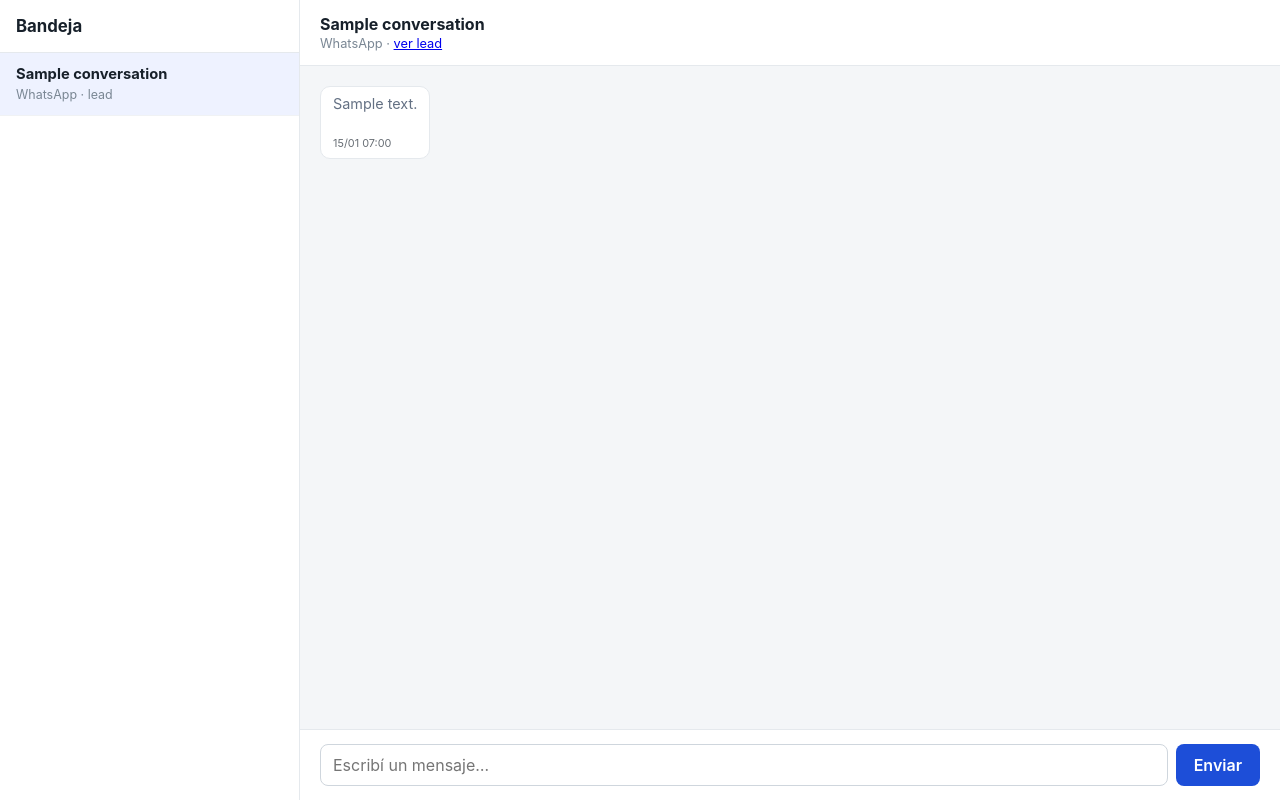
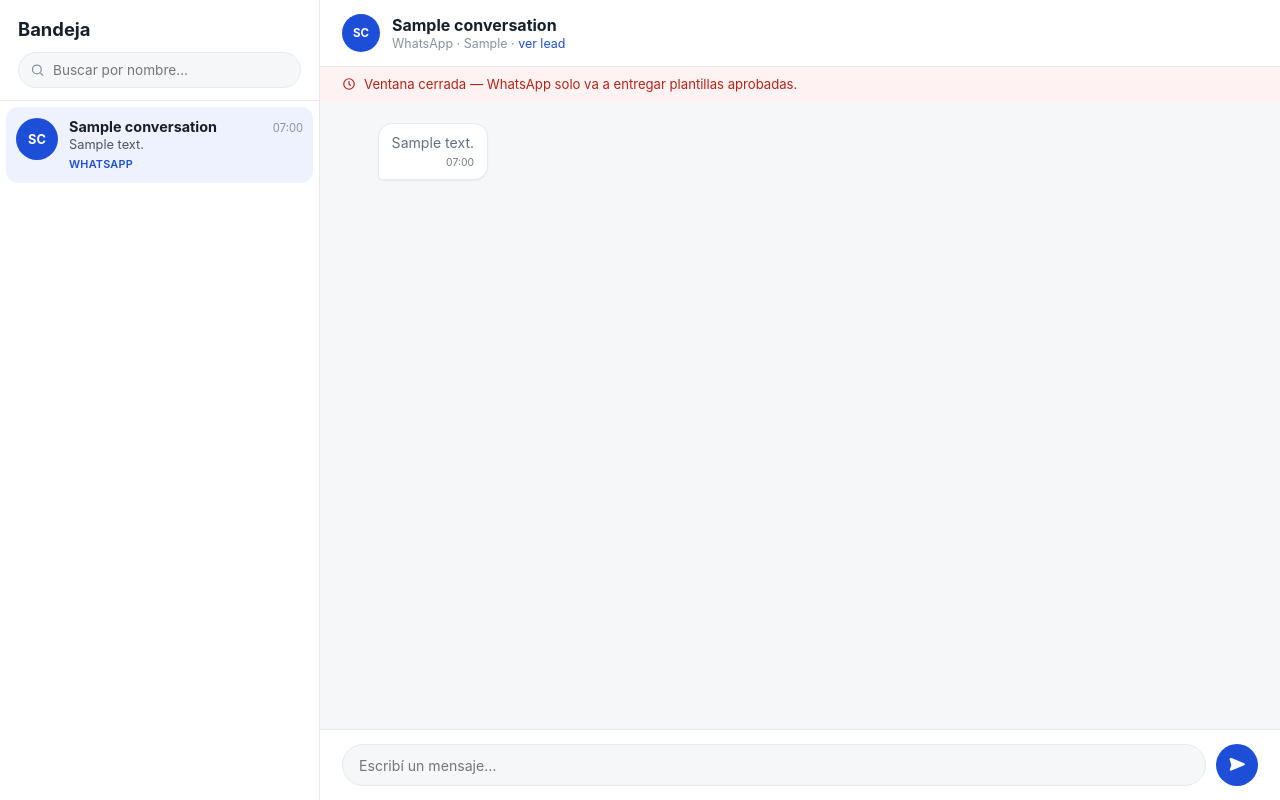
Before and after one commit to Koreskill/Whatsapp-Koreskill-2026, a Django app: page /chat/1/ in a window 1280 px wide. Run offline with Django 5.2, Linux system fonts and the light colour scheme; a user stored in the database is signed in; tables that the repository leaves empty hold one stand-in row (values such as "Sample post"); some libraries are stand-ins or nearby versions.

Commit message:
Rediseñar la vista de chat: avatares, vista previa y banner de 24h
Solo cambios visuales sobre la estructura ya armada. Se agregan tres
propiedades de solo lectura a Conversation (last_message, window_open,
initials) para poder mostrar la vista previa del ultimo mensaje y si
la ventana de 24h de WhatsApp sigue abierta; no requieren migracion.

Co-Authored-By: Claude Sonnet 5 <noreply@anthropic.com>

```diff
--- a/templates/crm/_conversations.html
+++ b/templates/crm/_conversations.html
@@ -1,10 +1,20 @@
-{% load static %}
 <ul class="conv-list">
     {% for c in conversations %}
-    <li class="conv-item{% if conversation and conversation.pk == c.pk %} active{% endif %}">
+    <li class="conv-item{% if conversation and conversation.pk == c.pk %} active{% endif %}" data-name="{{ c.contact_name|default:c.contact_identifier }}">
         <a href="{% url 'chat-detail' c.pk %}">
-            <strong>{{ c }}</strong>
-            <span class="conv-meta">{{ c.get_platform_display|default:c.platform }}{% if c.lead %} · lead{% endif %}</span>
+            <span class="avatar">{{ c.initials }}</span>
+            <span class="conv-body">
+                <span class="conv-top">
+                    <span class="conv-name">{{ c }}</span>
+                    {% with lm=c.last_message %}
+                    <span class="conv-time">{% if lm %}{{ lm.sent_at|default:lm.created_at|date:"H:i" }}{% endif %}</span>
+                    {% endwith %}
+                </span>
+                {% with lm=c.last_message %}
+                <p class="conv-preview">{% if lm %}{{ lm.text|default:"(sin texto)"|truncatechars:42 }}{% else %}Sin mensajes todavía{% endif %}</p>
+                {% endwith %}
+                <span class="conv-platform">{{ c.get_platform_display|default:c.platform }}</span>
+            </span>
         </a>
     </li>
     {% empty %}
--- a/templates/crm/_messages.html
+++ b/templates/crm/_messages.html
@@ -1,7 +1,7 @@
 {% for m in thread %}
 <div class="msg msg-{{ m.direction }}">
     <p>{{ m.text }}</p>
-    <span class="msg-meta">{{ m.sent_at|default:m.created_at|date:"d/m H:i" }}</span>
+    <span class="msg-meta">{{ m.sent_at|default:m.created_at|date:"H:i" }}</span>
 </div>
 {% empty %}
 <p class="thread-empty">Todavía no hay mensajes en esta conversación.</p>
--- a/templates/crm/chat_base.html
+++ b/templates/crm/chat_base.html
@@ -5,36 +5,102 @@
 {% block extra_head %}
 <script src="https://unpkg.com/htmx.org@1.9.12" defer></script>
 <style>
-  .chat-layout { display: flex; height: 100vh; }
-  .chat-sidebar { width: 300px; flex-shrink: 0; background: #fff; border-right: 1px solid #e5e9ed; overflow-y: auto; }
-  .chat-sidebar h1 { font-size: 1.05rem; margin: 0; padding: 16px; border-bottom: 1px solid #e5e9ed; }
-  .conv-list { list-style: none; margin: 0; padding: 0; }
-  .conv-item a { display: block; padding: 12px 16px; text-decoration: none; color: inherit; border-bottom: 1px solid #f0f2f4; }
-  .conv-item a:hover, .conv-item.active a { background: #eef2ff; }
-  .conv-item strong { display: block; font-size: .92rem; }
-  .conv-meta { font-size: .78rem; color: #7a8794; }
-  .conv-empty { padding: 16px; color: #7a8794; font-size: .85rem; }
+  :root {
+    --brand: #1d4ed8;
+    --brand-soft: #eef2ff;
+    --ink: #17202a;
+    --ink-2: #4b5563;
+    --ink-3: #8792a2;
+    --line: #e7eaee;
+    --bg: #f6f7f9;
+    --bubble-in: #ffffff;
+    --bubble-out: #dcf5e3;
+    --bubble-out-ink: #14532d;
+  }
+
+  .chat-layout { display: flex; height: 100vh; background: var(--bg); }
+
+  /* Sidebar */
+  .chat-sidebar { width: 320px; flex-shrink: 0; background: #fff; border-right: 1px solid var(--line); display: flex; flex-direction: column; }
+  .sidebar-head { padding: 18px 18px 12px; border-bottom: 1px solid var(--line); }
+  .sidebar-head h1 { margin: 0 0 12px; font-size: 1.15rem; font-weight: 700; }
+  .sidebar-search { position: relative; }
+  .sidebar-search input { width: 100%; border: 1px solid var(--line); background: var(--bg); border-radius: 999px; padding: 9px 14px 9px 34px; font: inherit; font-size: .85rem; }
+  .sidebar-search input:focus { outline: none; border-color: var(--brand); background: #fff; }
+  .sidebar-search svg { position: absolute; left: 12px; top: 50%; transform: translateY(-50%); width: 15px; height: 15px; color: var(--ink-3); }
+
+  .conv-list { list-style: none; margin: 0; padding: 6px; overflow-y: auto; flex: 1; }
+  .conv-item { border-radius: 12px; }
+  .conv-item a { display: flex; gap: 11px; align-items: flex-start; padding: 11px 10px; text-decoration: none; color: inherit; border-radius: 12px; }
+  .conv-item a:hover { background: var(--bg); }
+  .conv-item.active a { background: var(--brand-soft); }
+  .conv-empty { padding: 24px 14px; color: var(--ink-3); font-size: .85rem; text-align: center; }
+
+  .avatar { width: 42px; height: 42px; border-radius: 50%; background: var(--brand); color: #fff; display: flex; align-items: center; justify-content: center; font-weight: 700; font-size: .8rem; flex-shrink: 0; }
+  .conv-body { min-width: 0; flex: 1; }
+  .conv-top { display: flex; justify-content: space-between; gap: 8px; align-items: baseline; }
+  .conv-name { font-weight: 650; font-size: .9rem; white-space: nowrap; overflow: hidden; text-overflow: ellipsis; }
+  .conv-time { font-size: .7rem; color: var(--ink-3); flex-shrink: 0; }
+  .conv-preview { margin: 2px 0 0; font-size: .8rem; color: var(--ink-2); white-space: nowrap; overflow: hidden; text-overflow: ellipsis; }
+  .conv-platform { display: inline-block; margin-top: 4px; font-size: .68rem; font-weight: 600; letter-spacing: .02em; text-transform: uppercase; color: var(--brand); }
+
+  /* Main column */
   .chat-main { flex: 1; display: flex; flex-direction: column; min-width: 0; }
-  .chat-header { padding: 14px 20px; border-bottom: 1px solid #e5e9ed; background: #fff; }
+  .chat-empty { margin: auto; color: var(--ink-3); font-size: .95rem; }
+
+  .chat-header { display: flex; align-items: center; gap: 12px; padding: 14px 22px; border-bottom: 1px solid var(--line); background: #fff; }
+  .chat-header .avatar { width: 38px; height: 38px; font-size: .72rem; }
   .chat-header h2 { margin: 0; font-size: 1rem; }
-  .chat-header p { margin: 2px 0 0; font-size: .8rem; color: #7a8794; }
-  #thread-messages { flex: 1; overflow-y: auto; padding: 20px; display: flex; flex-direction: column; gap: 8px; background: #f4f6f8; }
-  .msg { max-width: 60%; padding: 8px 12px; border-radius: 10px; font-size: .9rem; }
-  .msg-in { align-self: flex-start; background: #fff; border: 1px solid #e5e9ed; }
-  .msg-out { align-self: flex-end; background: #1d4ed8; color: #fff; }
-  .msg-meta { display: block; font-size: .68rem; opacity: .65; margin-top: 4px; }
-  .thread-empty, .chat-empty { color: #7a8794; padding: 24px; }
-  .send-error { color: #b42318; font-size: .82rem; padding: 0 20px 8px; }
-  .composer { display: flex; gap: 8px; padding: 14px 20px; border-top: 1px solid #e5e9ed; background: #fff; }
-  .composer input { flex: 1; border: 1px solid #cfd6dd; border-radius: 8px; padding: 10px 12px; font: inherit; }
-  .composer button { border: 0; border-radius: 8px; padding: 10px 18px; background: #1d4ed8; color: #fff; font: inherit; font-weight: 600; cursor: pointer; width: auto; margin: 0; }
+  .chat-header p { margin: 1px 0 0; font-size: .78rem; color: var(--ink-3); }
+  .chat-header a { color: var(--brand); text-decoration: none; }
+
+  .window-banner { display: flex; align-items: center; gap: 8px; padding: 9px 22px; font-size: .82rem; }
+  .window-banner.open { background: #ecfdf3; color: #027a48; }
+  .window-banner.closed { background: #fef3f2; color: #b42318; }
+  .window-banner svg { width: 14px; height: 14px; flex-shrink: 0; }
+
+  #thread-messages { flex: 1; overflow-y: auto; padding: 22px 6% ; display: flex; flex-direction: column; gap: 6px; }
+  .msg { max-width: 62%; padding: 9px 13px; border-radius: 14px; font-size: .88rem; line-height: 1.4; box-shadow: 0 1px 2px rgba(16, 24, 40, .05); }
+  .msg-in { align-self: flex-start; background: var(--bubble-in); border: 1px solid var(--line); border-bottom-left-radius: 4px; }
+  .msg-out { align-self: flex-end; background: var(--bubble-out); color: var(--bubble-out-ink); border-bottom-right-radius: 4px; }
+  .msg p { margin: 0; white-space: pre-wrap; word-break: break-word; }
+  .msg-meta { display: block; text-align: right; font-size: .65rem; opacity: .6; margin-top: 3px; }
+  .thread-empty { margin: auto; color: var(--ink-3); font-size: .85rem; }
+  .send-error { color: #b42318; font-size: .8rem; padding: 0 22px 8px; }
+
+  .composer { display: flex; gap: 10px; padding: 14px 22px; border-top: 1px solid var(--line); background: #fff; }
+  .composer input { flex: 1; border: 1px solid var(--line); background: var(--bg); border-radius: 999px; padding: 11px 16px; font: inherit; font-size: .88rem; }
+  .composer input:focus { outline: none; border-color: var(--brand); background: #fff; }
+  .composer button { border: 0; border-radius: 999px; width: 42px; height: 42px; flex-shrink: 0; background: var(--brand); color: #fff; display: flex; align-items: center; justify-content: center; cursor: pointer; margin: 0; padding: 0; }
+  .composer button svg { width: 18px; height: 18px; }
+
+  @media (max-width: 760px) {
+    .chat-sidebar { width: 100%; }
+    .chat-layout.has-conversation .chat-sidebar { display: none; }
+    .chat-layout:not(.has-conversation) .chat-main { display: none; }
+  }
 </style>
+<script>
+  function filterConversations(term) {
+    term = term.trim().toLowerCase();
+    document.querySelectorAll(".conv-item").forEach(function (item) {
+      var name = (item.dataset.name || "").toLowerCase();
+      item.style.display = !term || name.includes(term) ? "" : "none";
+    });
+  }
+</script>
 {% endblock %}
 
 {% block content %}
-<div class="chat-layout">
+<div class="chat-layout{% if conversation %} has-conversation{% endif %}">
     <aside class="chat-sidebar">
-        <h1>Bandeja</h1>
+        <div class="sidebar-head">
+            <h1>Bandeja</h1>
+            <div class="sidebar-search">
+                <svg viewBox="0 0 24 24" fill="none" stroke="currentColor" stroke-width="2"><circle cx="11" cy="11" r="7"/><path d="m21 21-4.3-4.3"/></svg>
+                <input type="text" placeholder="Buscar por nombre…" oninput="filterConversations(this.value)">
+            </div>
+        </div>
         {% include "crm/_conversations.html" %}
     </aside>
     <section class="chat-main">
--- a/templates/crm/chat_detail.html
+++ b/templates/crm/chat_detail.html
@@ -4,12 +4,29 @@
 
 {% block chat_main %}
 <header class="chat-header">
-    <h2>{{ conversation }}</h2>
-    <p>
-        {{ conversation.get_platform_display|default:conversation.platform }}
-        {% if conversation.lead %} · <a href="{% url 'admin:crm_lead_change' conversation.lead_id %}">ver lead</a>{% endif %}
-    </p>
+    <span class="avatar">{{ conversation.initials }}</span>
+    <div>
+        <h2>{{ conversation }}</h2>
+        <p>
+            {{ conversation.get_platform_display|default:conversation.platform }}
+            {% if conversation.contact_identifier %} · {{ conversation.contact_identifier }}{% endif %}
+            {% if conversation.lead %} · <a href="{% url 'admin:crm_lead_change' conversation.lead_id %}">ver lead</a>{% endif %}
+        </p>
+    </div>
 </header>
+
+{% if conversation.window_open %}
+<div class="window-banner open">
+    <svg viewBox="0 0 24 24" fill="none" stroke="currentColor" stroke-width="2"><circle cx="12" cy="12" r="9"/><path d="M12 7v5l3 3"/></svg>
+    Ventana de 24 h abierta — podés escribir libremente.
+</div>
+{% else %}
+<div class="window-banner closed">
+    <svg viewBox="0 0 24 24" fill="none" stroke="currentColor" stroke-width="2"><circle cx="12" cy="12" r="9"/><path d="M12 7v5l3 3"/></svg>
+    Ventana cerrada — WhatsApp solo va a entregar plantillas aprobadas.
+</div>
+{% endif %}
+
 <div id="thread-messages">
     {% include "crm/_messages.html" %}
 </div>
@@ -22,6 +39,8 @@
 >
     {% csrf_token %}
     <input type="text" name="text" placeholder="Escribí un mensaje…" autocomplete="off" required>
-    <button type="submit">Enviar</button>
+    <button type="submit" aria-label="Enviar">
+        <svg viewBox="0 0 24 24" fill="currentColor"><path d="M2.94 2.94a1.5 1.5 0 0 1 1.63-.33l17 7a1.5 1.5 0 0 1 0 2.78l-17 7a1.5 1.5 0 0 1-2.07-1.74L4.5 12 2.5 5.35a1.5 1.5 0 0 1 .44-2.41Z"/></svg>
+    </button>
 </form>
 {% endblock %}
```
Also changed, not shown: crm/models.py (+29 -0 lines).
